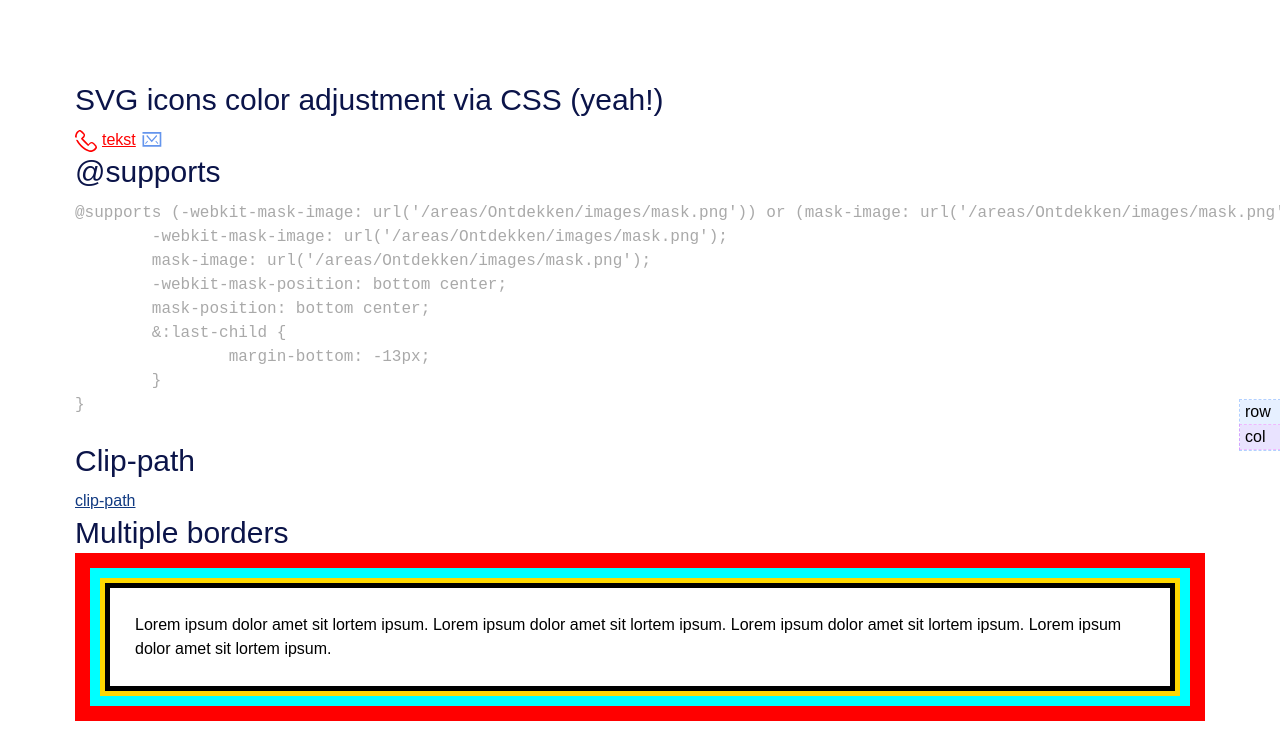
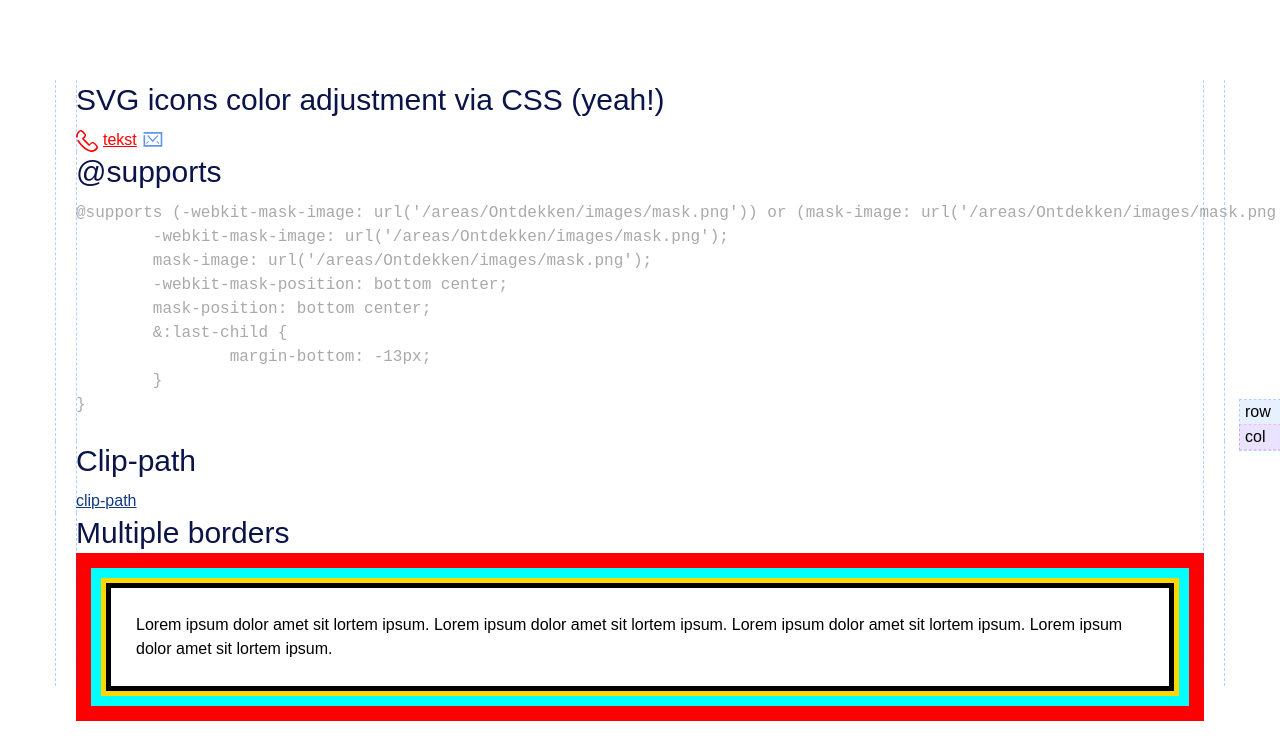
Before and after one commit to reinazwarts/reinas-grid, a website: page index_newcss.html in a window 1280 px wide. Shown: the top 753 px of the page. Drawn offline with nearby package versions, Linux system fonts and the light colour scheme; files that its build step writes are made by us from their sources.

Commit message:
spacings fix small gutter

```diff
--- a/src/scss/util/_debug.scss
+++ b/src/scss/util/_debug.scss
@@ -62,7 +62,7 @@ body.debug {
         }
     }
 
-    .content-width {
+    .o-content-width {
         border-left: dashed 1px rgba(0, 100, 255, 0.3);
         border-right: dashed 1px rgba(0, 100, 255, 0.3);
         &:before,
```
